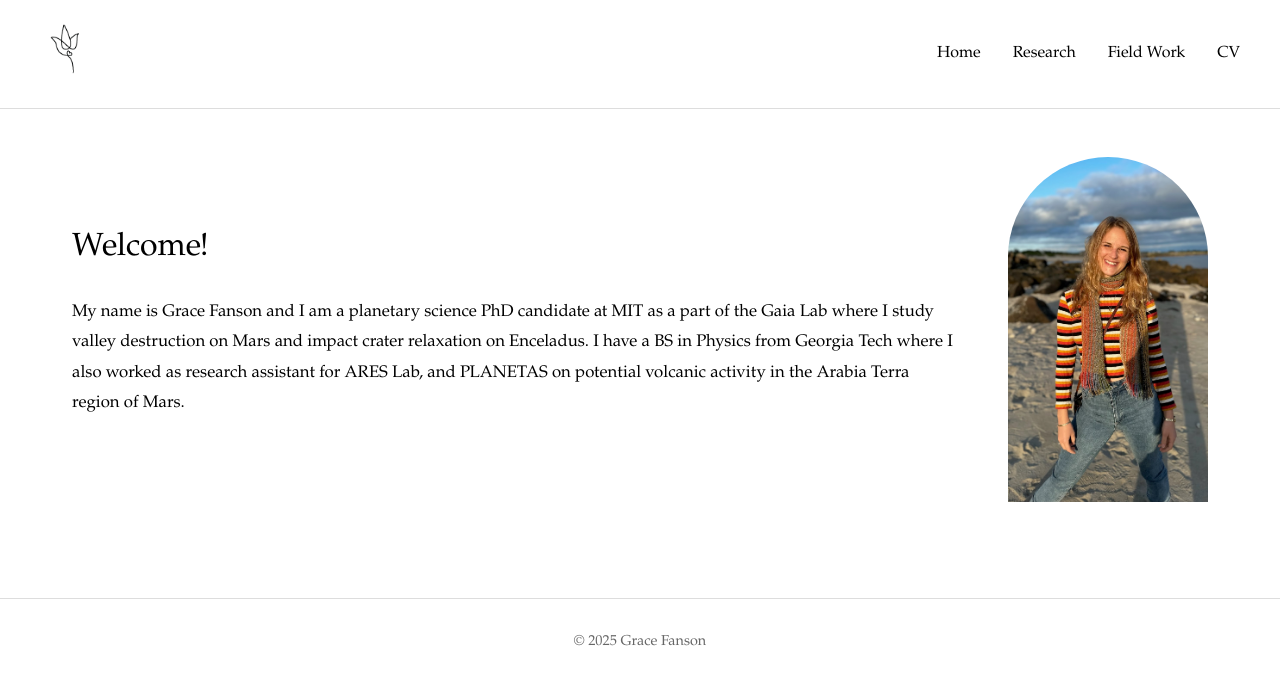
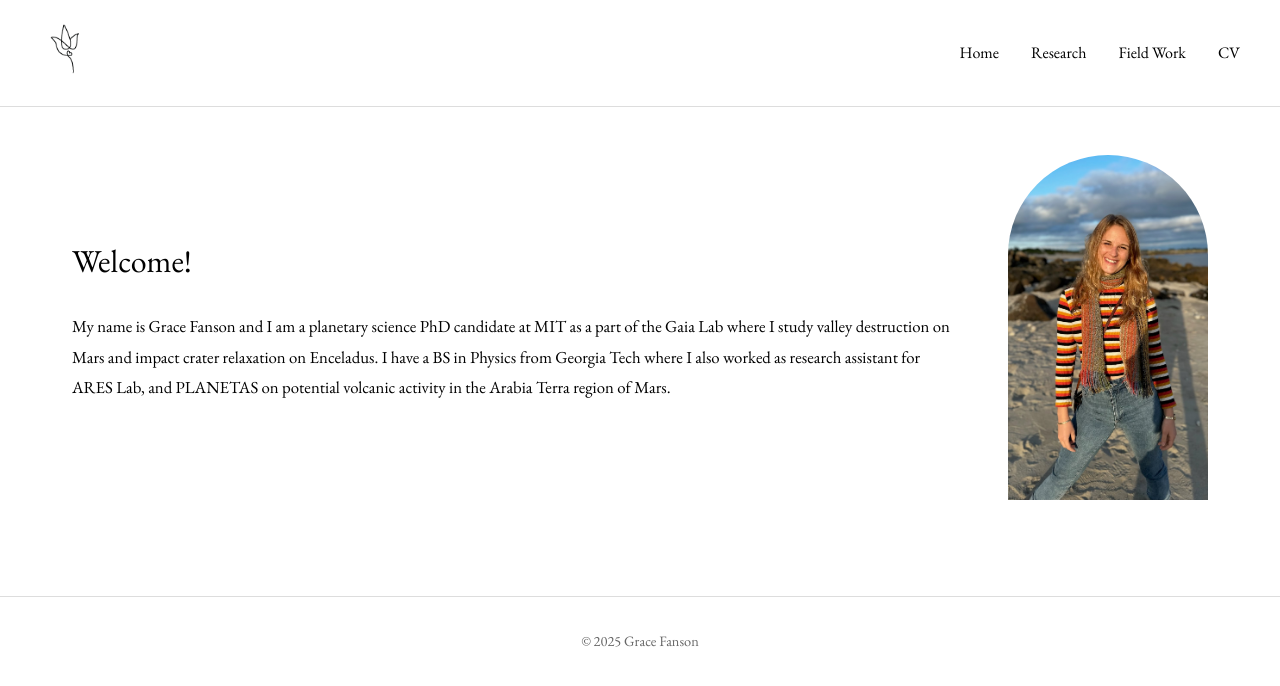
Before and after one commit to gfanson/gfanson.github.io, a Jekyll site: the page built from index.md, in a window 1280 px wide. Shown: the top 686 px of the page. Built offline with Jekyll 4.4.1, drawn with Linux system fonts in a browser that asks for light colours.

Commit message:
update font to garamond

```diff
--- a/_layouts/default.html
+++ b/_layouts/default.html
@@ -5,6 +5,7 @@
     <meta name="viewport" content="width=device-width, initial-scale=1.0">
     <title>{{ page.title }} - Grace Fanson</title>
     <link rel="stylesheet" href="/assets/css/style.css">
+    <link href="https://fonts.googleapis.com/css2?family=EB+Garamond:ital,wght@0,400;0,700;1,400&display=swap" rel="stylesheet">
 </head>
 <body>
     <header>
--- a/assets/css/style.css
+++ b/assets/css/style.css
@@ -6,7 +6,7 @@
 }
 
 body {
-    font-family: 'Garamond', 'Helvetica', serif, sans-serif;
+    font-family: 'EB Garamond', 'Garamond', serif;
     line-height: 1.6;
     color: #000;
     background-color: #fff;
```
